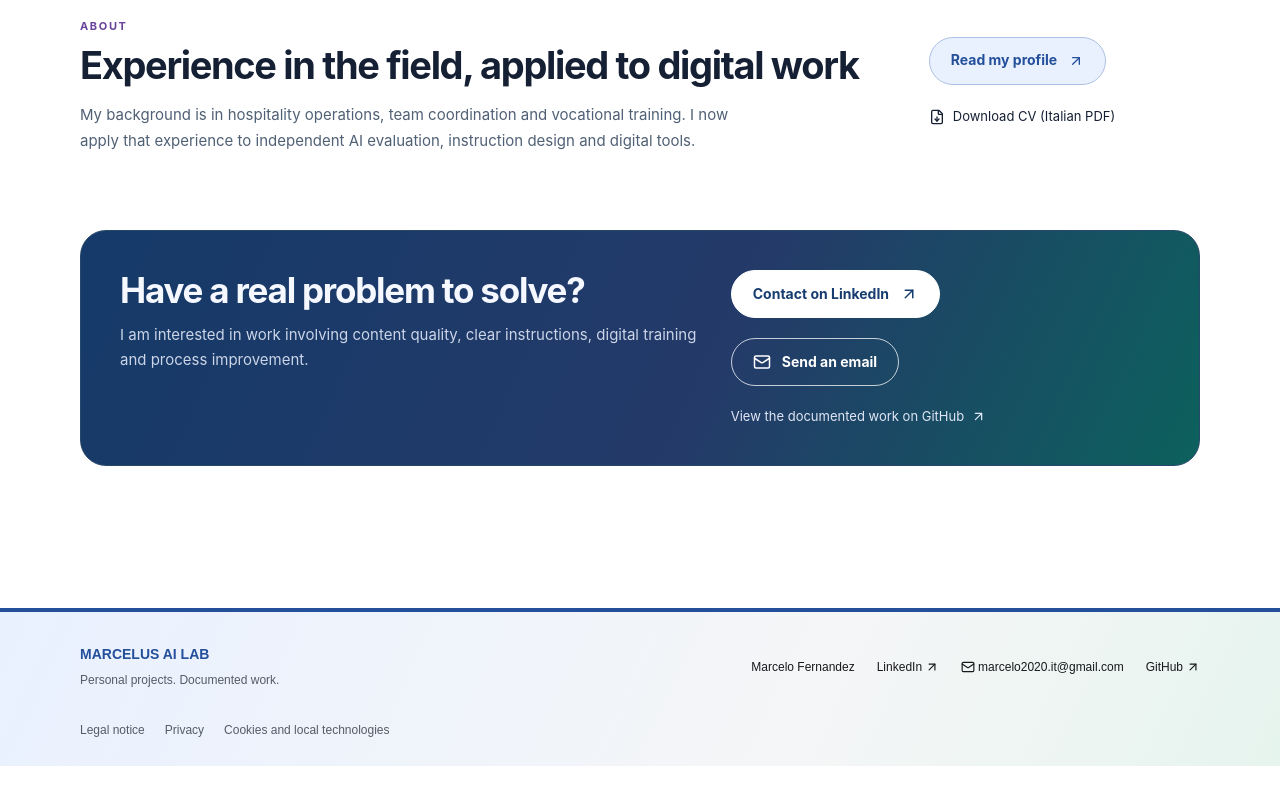
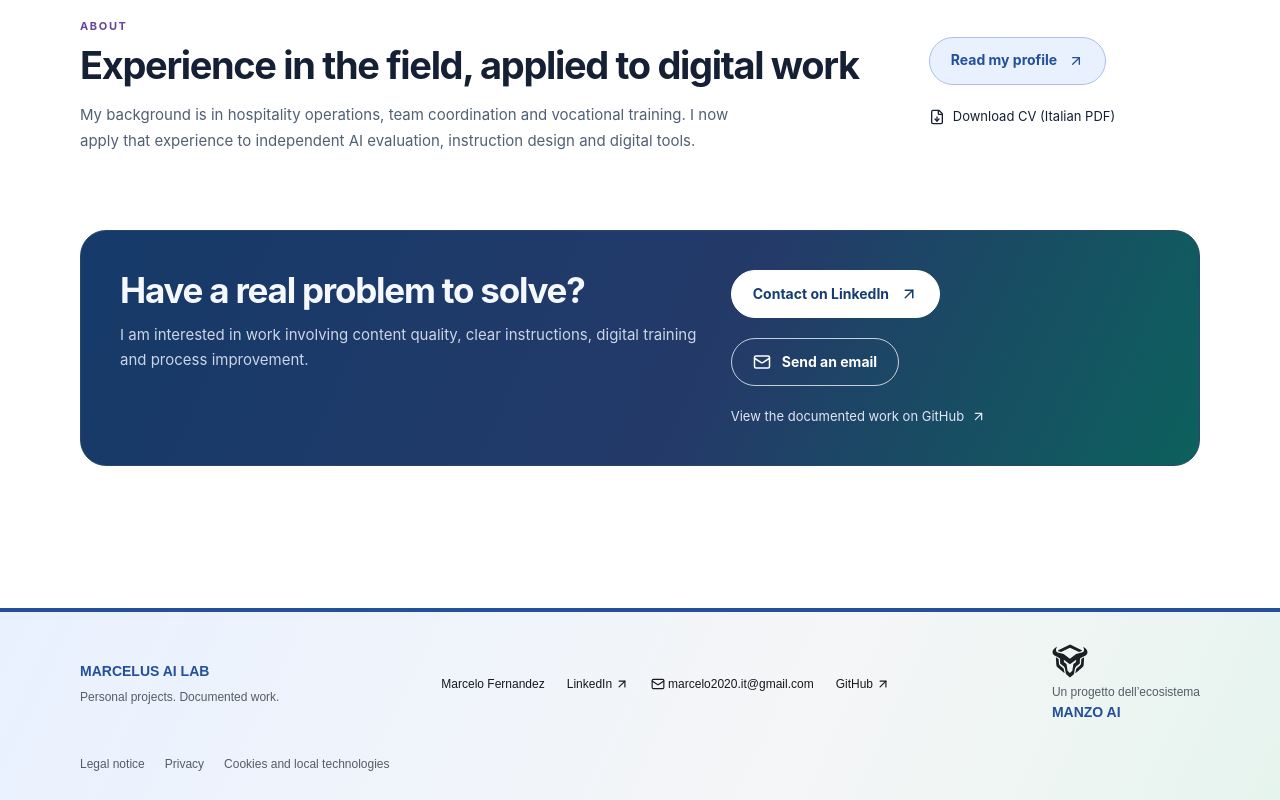
Before and after one commit to manzo8b/marcelus-v-v01, a Next.js app in the folder apps/marcelus-ai-lab/: page / in a window 1280 px wide. Shown: the part 3947-4747 px from the top of the page. Before the commit the page ends 4713 px from the top, so only its background shows below. Built offline with nearby package versions, Linux system fonts and the light colour scheme.

Commit message:
brand(marcelus): add linked MANZO AI bull-mark signature to shared footer

```diff
--- a/apps/marcelus-ai-lab/components/site-layout.tsx
+++ b/apps/marcelus-ai-lab/components/site-layout.tsx
@@ -2,7 +2,7 @@ import type { Metadata } from 'next';
 import Link from 'next/link';
 import { ArrowUpRight, Mail } from 'lucide-react';
 import { Navigation } from '@/components/navigation';
-import { profile, repository } from '@/data/portfolio';
+import { assetUrl, profile, repository } from '@/data/portfolio';
 import { siteOrigin, absoluteUrl } from '@/data/site-metadata';
 import { type Locale, localizedPath, t } from '@/data/i18n';
 import '@/app/globals.css';
@@ -22,7 +22,7 @@ export default function SiteLayout({ children, locale }: Readonly<{ children: Re
     <a className="skip-link" href="#main-content">{t(locale, 'Skip to content')}</a>
     <Navigation locale={locale} />
     <main id="main-content" className="page-container">{children}</main>
-    <footer className="site-footer"><div className="footer-inner"><div><strong>MARCELUS AI LAB</strong><span>{t(locale, 'Personal projects. Documented work.')}</span></div><div className="footer-links"><Link href={localizedPath('/about/', locale)}>{profile.name}</Link><a href={profile.linkedin} target="_blank" rel="noreferrer">LinkedIn<ArrowUpRight size={14} /></a><a href={`mailto:${profile.email}`}><Mail size={14} aria-hidden="true"/>{profile.email}</a><a href={repository} target="_blank" rel="noreferrer">GitHub<ArrowUpRight size={14} /></a></div></div><nav aria-label="Legal" className="mx-auto flex max-w-[1184px] flex-wrap gap-x-5 gap-y-2 px-8 pb-7 text-xs text-[var(--muted)]">
+    <footer className="site-footer"><div className="footer-inner"><div><strong>MARCELUS AI LAB</strong><span>{t(locale, 'Personal projects. Documented work.')}</span></div><div className="footer-links"><Link href={localizedPath('/about/', locale)}>{profile.name}</Link><a href={profile.linkedin} target="_blank" rel="noreferrer">LinkedIn<ArrowUpRight size={14} /></a><a href={`mailto:${profile.email}`}><Mail size={14} aria-hidden="true"/>{profile.email}</a><a href={repository} target="_blank" rel="noreferrer">GitHub<ArrowUpRight size={14} /></a></div><a href="https://manzo8b.github.io/manzo-ai/it/" className="manzo-ecosystem-signature" target="_blank" rel="noopener noreferrer" aria-label="MANZO AI — ecosistema di progetti digitali"><img src={assetUrl('/media/manzo-mark.svg')} width="36" height="34" alt="" aria-hidden="true" loading="lazy" /><span>Un progetto dell’ecosistema <strong>MANZO AI</strong></span></a></div><nav aria-label="Legal" className="mx-auto flex max-w-[1184px] flex-wrap gap-x-5 gap-y-2 px-8 pb-7 text-xs text-[var(--muted)]">
       <Link href={localizedPath('/legal/', locale)}>{locale === 'it' ? 'Informazioni legali' : locale === 'es' ? 'Aviso legal' : 'Legal notice'}</Link>
       <Link href={localizedPath('/legal/privacy/', locale)}>{locale === 'it' ? 'Privacy' : locale === 'es' ? 'Privacidad' : 'Privacy'}</Link>
       <Link href={localizedPath('/legal/cookies/', locale)}>{locale === 'it' ? 'Cookie e tecnologie locali' : locale === 'es' ? 'Cookies y tecnologías locales' : 'Cookies and local technologies'}</Link>
```
